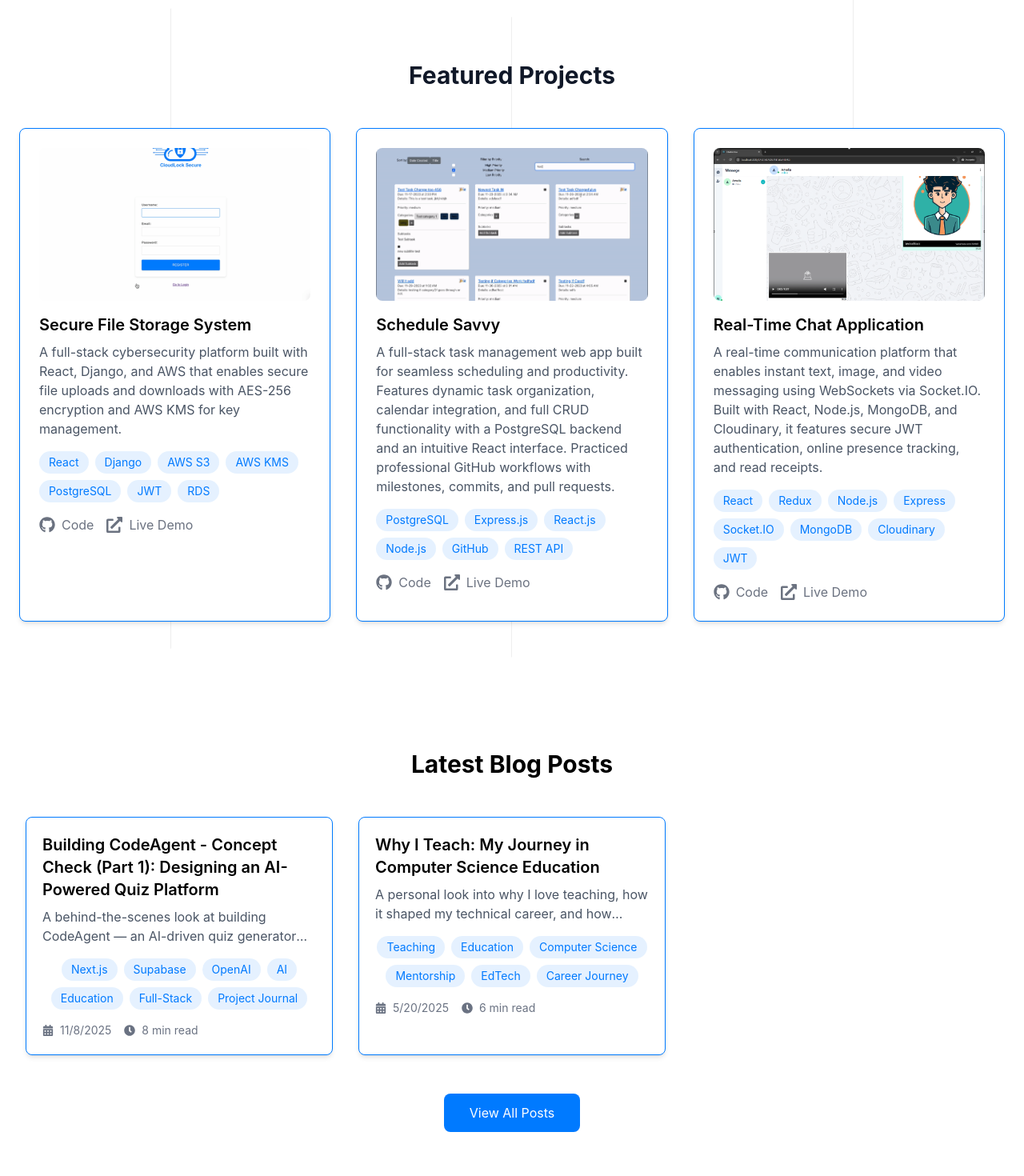
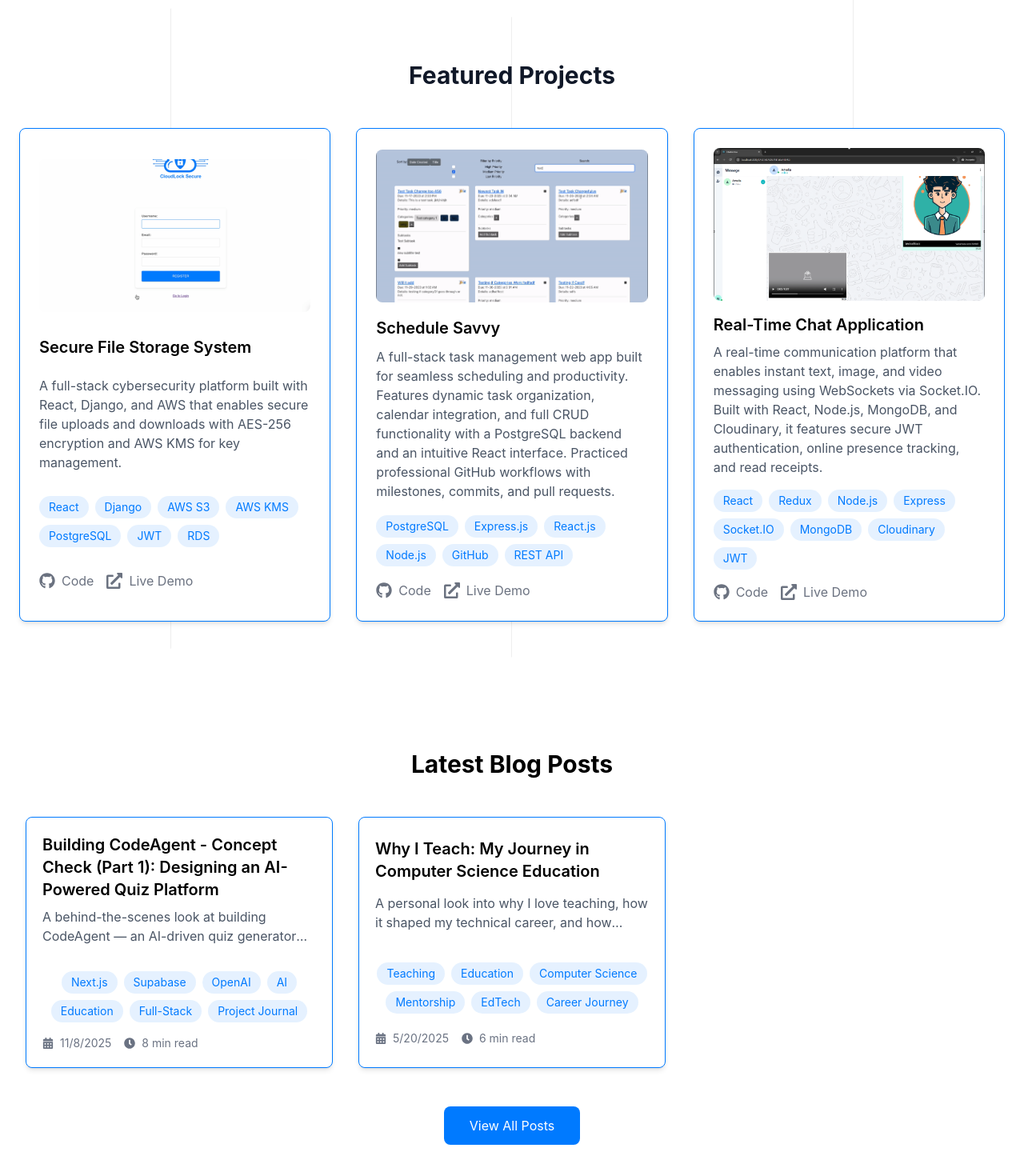
Before and after one commit to Mela13076/art-devfolio, a Next.js app: page / in a window 1280 px wide. Shown: the part 768-2238 px from the top of the page at 80% size. Built offline with nearby package versions, Linux system fonts and the light colour scheme.

Commit message:
editing blog and cards

```diff
--- a/src/app/components/BlogCard.tsx
+++ b/src/app/components/BlogCard.tsx
@@ -12,7 +12,7 @@ export default function BlogCard ({ title, summary, date, readTime, slug, tags }
   return (
     <motion.article
         key={slug}
-        className="bg-white dark:bg-dark/80 rounded-lg shadow-md p-5 border-primary"
+        className="bg-white dark:bg-dark/80 rounded-lg shadow-md p-5 border-primary flex flex-col justify-evenly"
         variants={fadeInUp}
         {...cardHoverSmall}
     >
--- a/src/app/components/ProjectCard.tsx
+++ b/src/app/components/ProjectCard.tsx
@@ -12,7 +12,7 @@ export default function ProjectCard ({ title, description, technologies, image,
   return (
     <motion.article
       key={title}
-      className="bg-white dark:bg-dark/80 rounded-lg shadow-md p-6 border-primary"
+      className="bg-white dark:bg-dark/80 rounded-lg shadow-md p-6 border-primary flex flex-col justify-evenly"
       variants={fadeInUp}
       {...cardHoverSmall}
     >
--- a/src/posts/codeagent-progress-part-1.mdx
+++ b/src/posts/codeagent-progress-part-1.mdx
@@ -7,7 +7,7 @@ slug: "codeagent-progress-part-1"
 tags: ["Next.js", "Supabase", "OpenAI", "AI", "Education", "Full-Stack", "Project Journal"]
 ---
 
-<img src="/posts/codeagent-hero.jpg" alt="CodeAgent prototype mockup" className="my-8 rounded-lg shadow-md" />
+## Introduction
 
 I’ve always been drawn to **education technology** and the idea of helping others learn computer science more effectively.
 From tutoring classmates in college to mentoring hundreds of students as a **CodePath Tech Fellow** and **CodaKid instructor**, I’ve seen a common challenge:
```
